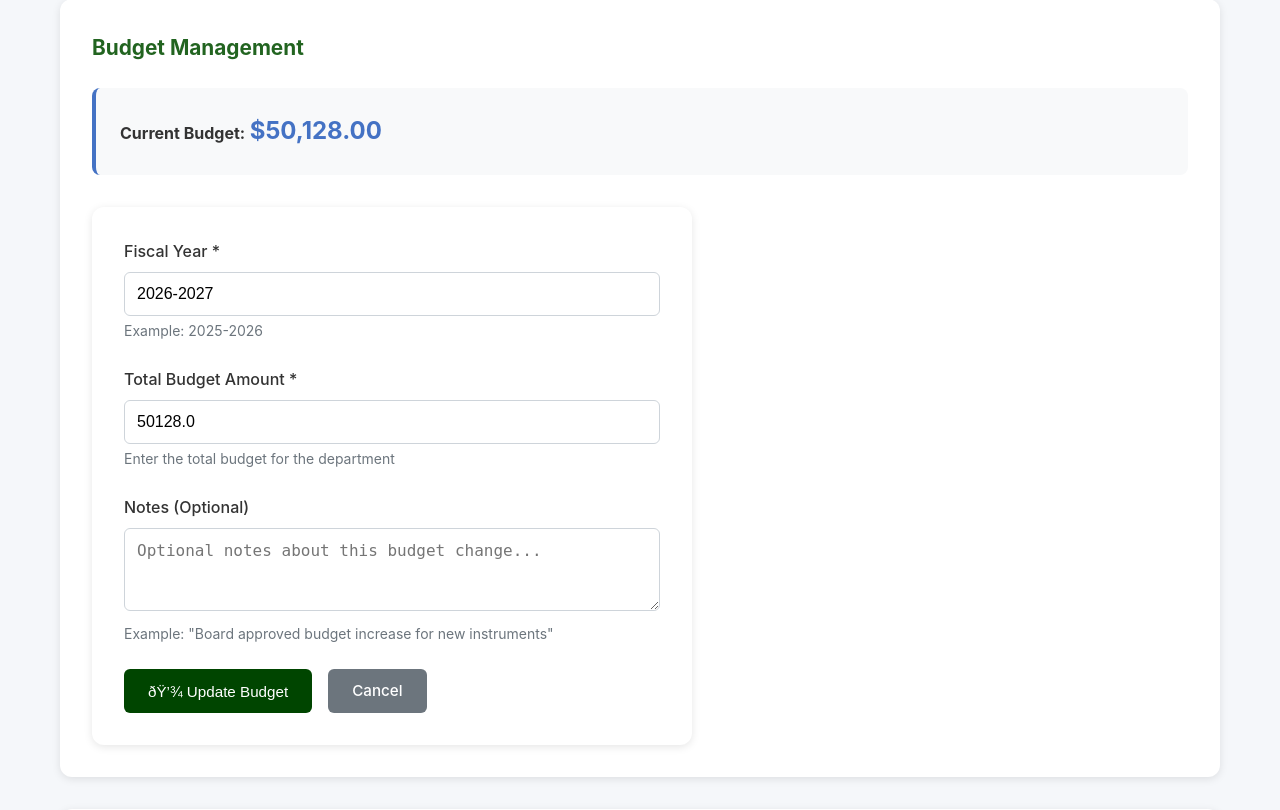
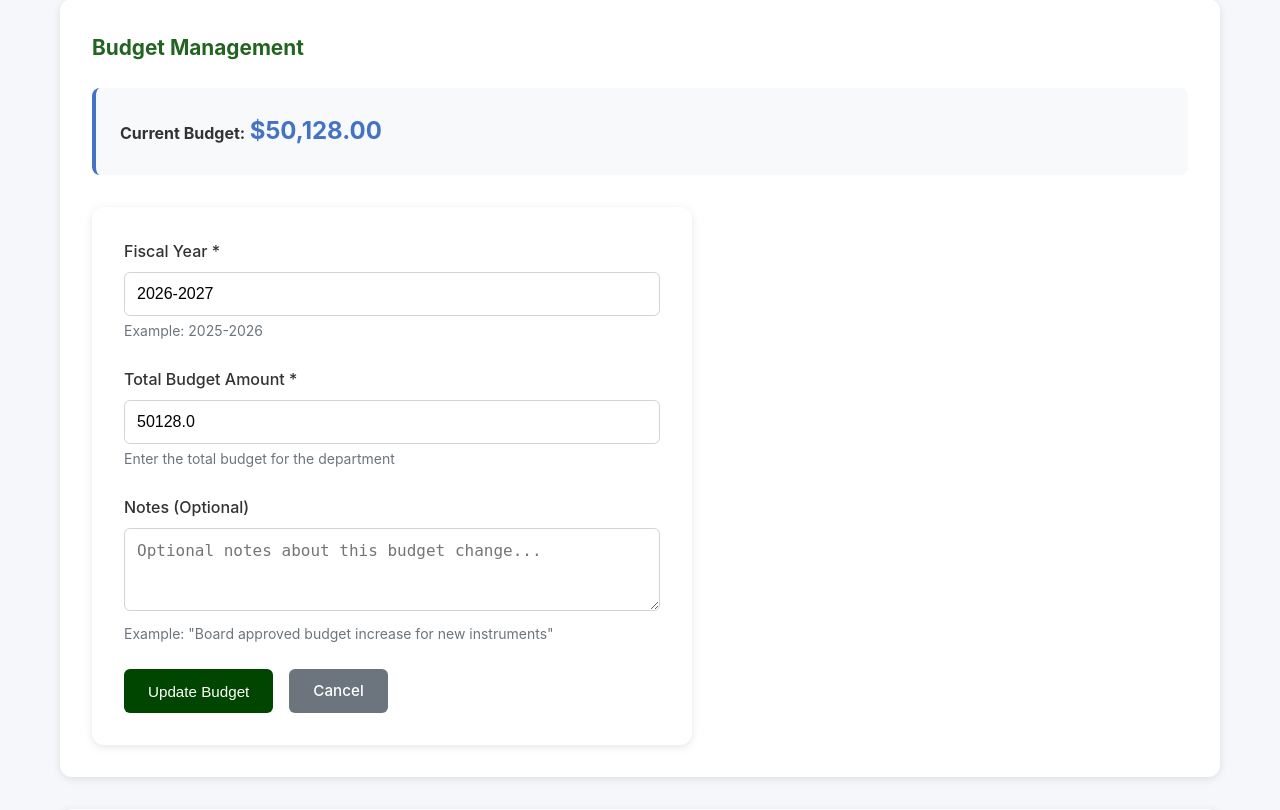
Before and after one commit to jgsb2001/vapa-order-system, a Flask app: page /admin/settings in a window 1280 px wide. Shown: the part 196-1006 px from the top of the page. Run offline with Flask 3, Linux system fonts and the light colour scheme; the visitor is signed in with stand-in values (Sample User, id 1).

Commit message:
Update admin_settings.html

```diff
--- a/templates/admin_settings.html
+++ b/templates/admin_settings.html
@@ -35,7 +35,7 @@
         </div>
 
         <div class="button-group">
-            <button type="submit" class="btn btn-primary">ðŸ’¾ Update Budget</button>
+            <button type="submit" class="btn btn-primary">Update Budget</button>
             <a href="{{ url_for('dashboard') }}" class="btn btn-secondary">Cancel</a>
         </div>
     </form>
```
